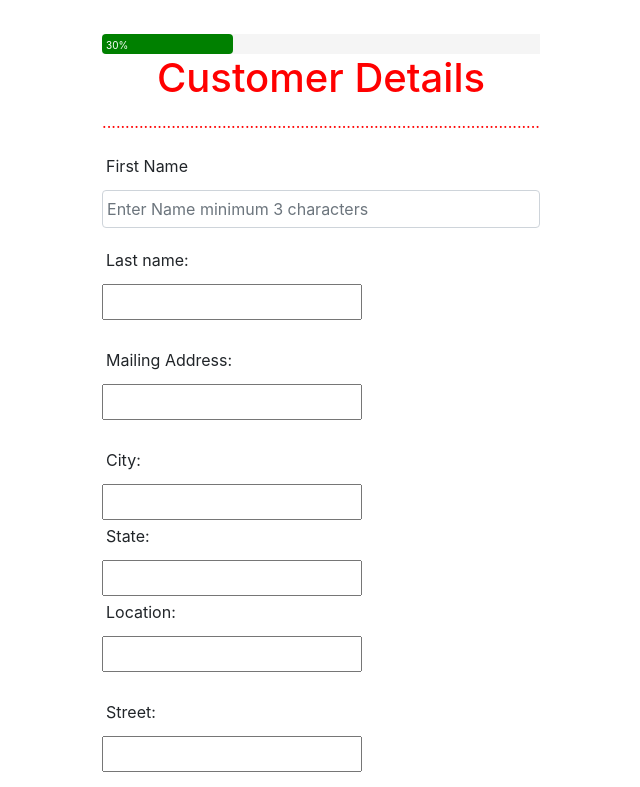
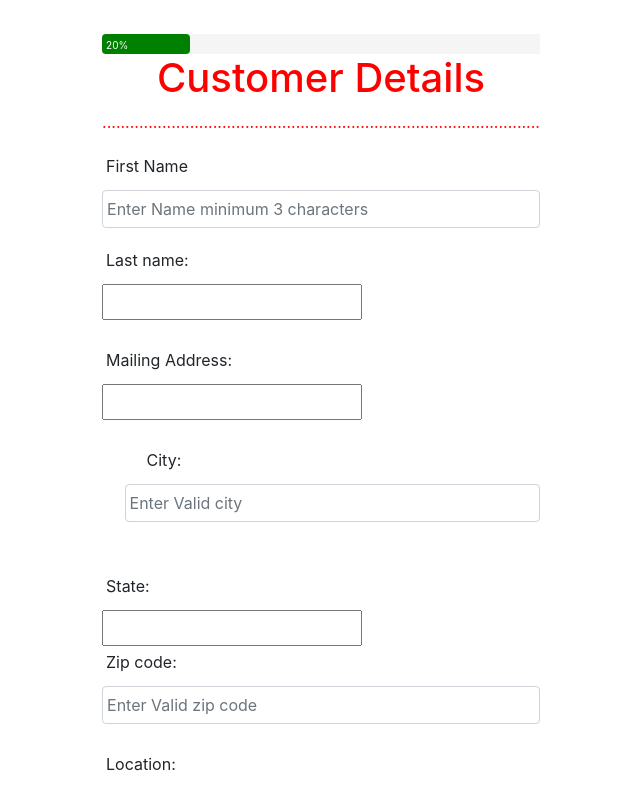
Before and after one commit to rishitarathore/Home-Insurance-Policy-App, an Angular app: page /customer-details in a window 1280 px wide. Shown: the top 787 px of the page, without its empty margins (319-959 px from the left). Built offline with nearby package versions, Linux system fonts and the light colour scheme.

Commit message:
Completed

```diff
--- a/src/app/customer-details-two/customer-details-two.component.html
+++ b/src/app/customer-details-two/customer-details-two.component.html
@@ -32,13 +32,25 @@
     <input  type="checkbox" id="Others" name="Others" value="Others">
     <label for="Others"> Others</label><br><br>
 
-    <label for="Phone">Phone:</label><br>
-    <input  ngModel required  type="number"  name="Phone"><br><br>
-    <label for="Alternate number">Alternate number:</label><br>
-    <input ngModel required  type="number"  name="Alternate number"><br><br>
 
 
 
+ <div class="row">
+
+    <div class="col">
+
+  <label for="phone number">Phone number:</label><br>
+
+  <input type="tel" class="form-control" name="phone number" maxlength=10 minlength="9" pattern="[0-9]*" ngModel required #phonenumber="ngModel" placeholder="Enter Valid phone number">
+
+  <div class="error" *ngIf="phonenumber.errors?.minlength">Enter valid number</div>
+
+  <div class="error" *ngIf="phonenumber.errors?.pattern">number should not contain any Alphabets</div>
+
+  </div></div><br>
+
+  <label for="Alternate number">Alternate number:</label><br>
+  <input ngModel required  type="number"  name="Alternate number"><br><br>
 
 
             </form>
--- a/src/app/customer-details/customer-details.component.html
+++ b/src/app/customer-details/customer-details.component.html
@@ -1,8 +1,9 @@
+
 <div class="main">
 
     <div class="bar">
 
-    <div class="progress" aria-valuemin="0" aria-valuemax="100" style ="width:30%">30%</div>
+    <div class="progress" aria-valuemin="0" aria-valuemax="100" style ="width:20%">20%</div>
     <div>
     <h1 style="color:red"> Customer Details </h1>
     <p style="color: red;">...............................................................................................</p>
@@ -25,11 +26,33 @@
             <input ngModel required  type="text" id="lname" name="lname"><br><br>
             <label for="mail">Mailing Address:</label><br>
             <input ngModel required type="text" id="mail" name="mail"><br><br>
-            <label for="city">City:</label><br>
-            <input ngModel required type="text" id="city" name="city"><br>
+            <div class="row">
+                <div class="col">
+                    <label for="city">City:</label>
+                    <input type="text" class="form-control" name="city" maxlength=15 minlength="4" pattern="[a-z]*" ngModel required #cardnumber="ngModel" placeholder="Enter Valid city">
+                    <div class="error" *ngIf="cardnumber.errors?.minlength">Enter valid city</div>
+                    <div class="error" *ngIf="cardnumber.errors?.pattern">city should not contain any number
+                    </div>
+                </div>
+            </div><br>
+
+
+
             <label for="state">State:</label><br>
             <input ngModel required type="text" id="state" name="state"><br>
+            <div class="row">
 
+                <div class="col">
+
+             <label for="zip code">Zip code:</label><br>
+
+             <input type="tel" class="form-control" name="zipcode" maxlength=6 minlength="3" pattern="[0-9]*" ngModel required #zipcode="ngModel" placeholder="Enter Valid zip code">
+
+             <div class="error" *ngIf="zipcode.errors?.minlength">Enter valid Zip code</div>
+
+             <div class="error" *ngIf="zipcode.errors?.pattern">code should not contain any Alphabets</div>
+
+           </div></div><br>
             <label for="Location">Location:</label><br>
             <input ngModel required type="text" id="Location" name="Location"><br><br>
             <label for="Street">Street:</label><br>
@@ -41,6 +64,6 @@
 
 
         <div>
-            <button  class="button" color="warn">BACK</button>
+            <button  class="button" color="warn" (click)="prev()">BACK</button>
             <button class="button" color="warn" (click)="next()" Type="submit" [disabled]="myform.form.invalid">CONTINUE </button>
         </div>
--- a/src/app/home-details/home-details.component.html
+++ b/src/app/home-details/home-details.component.html
@@ -3,7 +3,7 @@
 
     <div class="content">
         <div class="bar">
-            <div class="progress" aria-valuemin="0" aria-valuemax="100" style ="width:60%">60%</div>
+            <div class="progress" aria-valuemin="0" aria-valuemax="100" style ="width:40%">40%</div>
         </div>
         <div class="dotline">
                 <h1> Home Details </h1>
@@ -84,7 +84,7 @@
 
     <div class="form-group">
         <label class="field name">House Built Year</label>
-        <input type="month" class="form-control" ngModel required>
+        <input type="date" class="form-control" ngModel required>
     </div>
     <div class="form-group">
         <label class="field name">Total Rooms</label>
--- a/src/app/home-structure-details/home-structure-details.component.html
+++ b/src/app/home-structure-details/home-structure-details.component.html
@@ -3,7 +3,7 @@
 
     <div class="content">
         <div class="bar">
-            <div class="progress" aria-valuemin="0" aria-valuemax="100" style ="width:70%">70%</div>
+            <div class="progress" aria-valuemin="0" aria-valuemax="100" style ="width:50%">50%</div>
         </div>
         <div class="dotline">
             <h1>Home Structure Details</h1>
```
